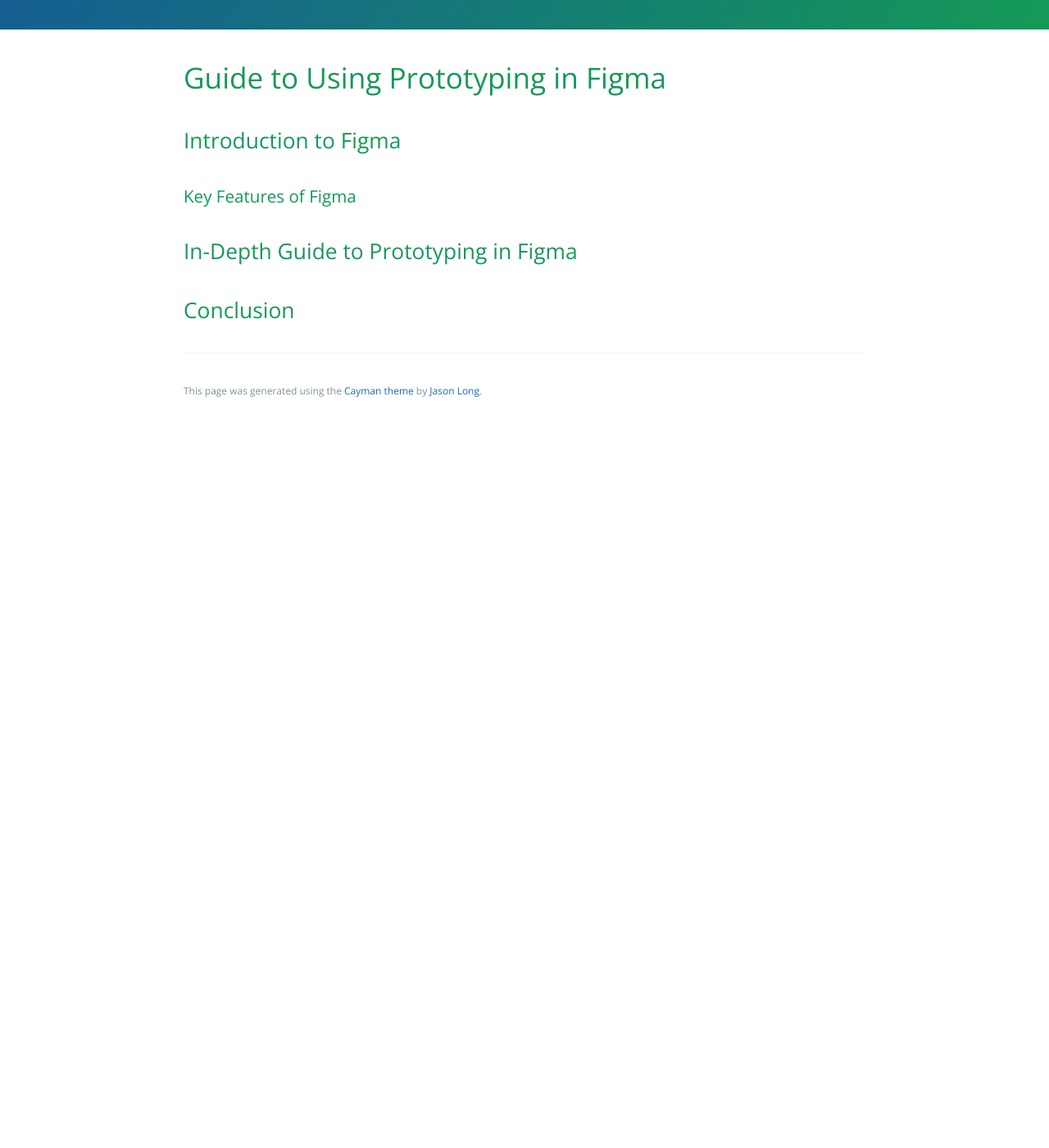
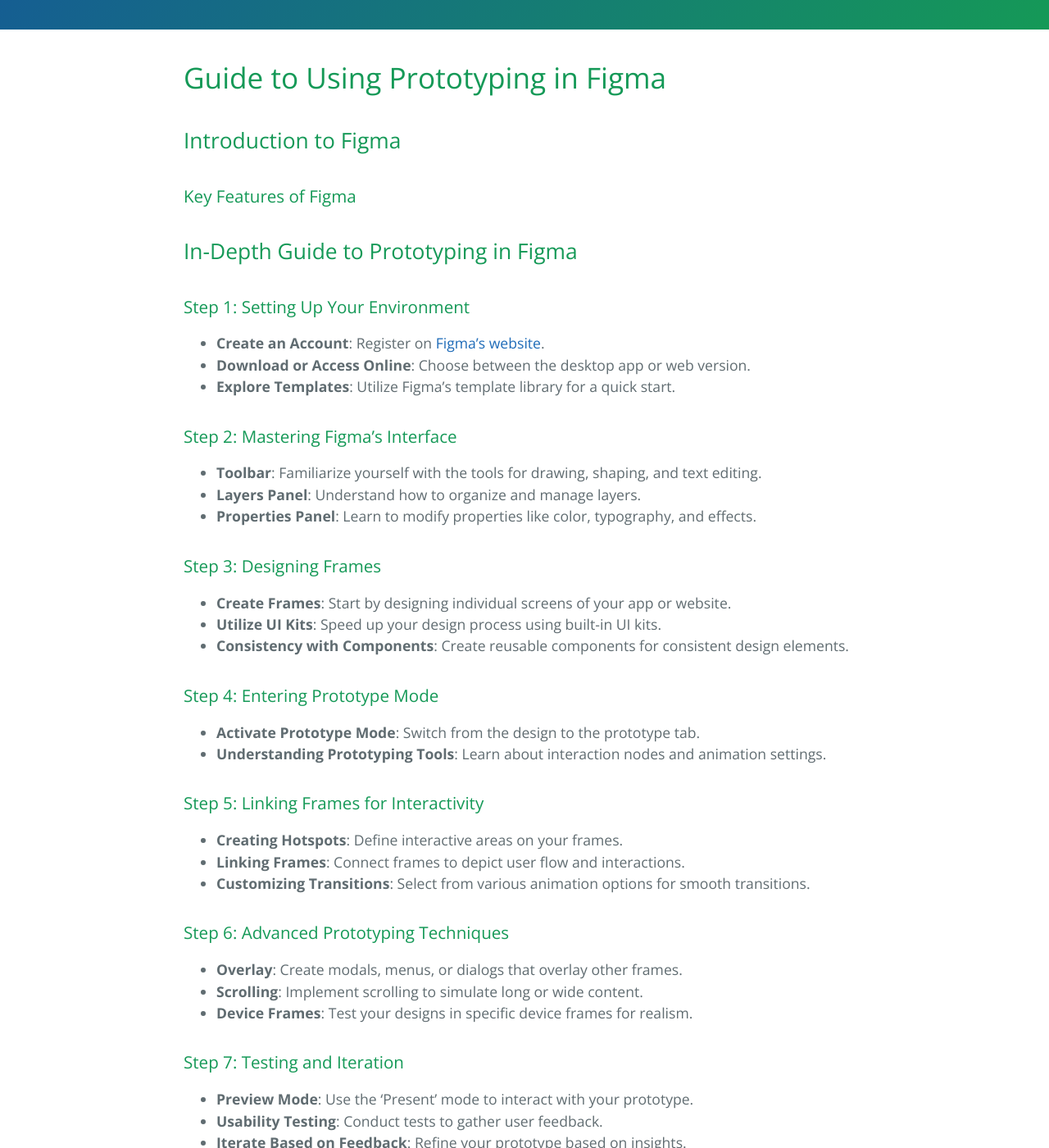
Before and after one commit to learning-software-engineering/learning-software-engineering.github.io, a Jekyll site: the page built from Topics/User_Experience/Prototyping.md, in a window 1280 px wide and 1400 px high, scrolled down 270 px. Shown: the whole window at 82% size. Built offline with Jekyll 4.4.1, drawn with Linux system fonts in a browser that asks for light colours; our own code applies the rules of GitHub Pages for plain Markdown files; before the commit the page ends 900 px from its top, so only the background shows below that; some of the changed text lies outside the part shown.

Commit message:
Created a guide for prototyping

```diff
--- a/Topics/User_Experience/Prototyping.md
+++ b/Topics/User_Experience/Prototyping.md
@@ -1,12 +1,48 @@
 # Guide to Using Prototyping in Figma
 
 ## Introduction to Figma
-
 
 ### Key Features of Figma
 
 
 ## In-Depth Guide to Prototyping in Figma
 
+### Step 1: Setting Up Your Environment
+- **Create an Account**: Register on [Figma's website](https://www.figma.com/).
+- **Download or Access Online**: Choose between the desktop app or web version.
+- **Explore Templates**: Utilize Figma's template library for a quick start.
+
+### Step 2: Mastering Figma's Interface
+- **Toolbar**: Familiarize yourself with the tools for drawing, shaping, and text editing.
+- **Layers Panel**: Understand how to organize and manage layers.
+- **Properties Panel**: Learn to modify properties like color, typography, and effects.
+
+### Step 3: Designing Frames
+- **Create Frames**: Start by designing individual screens of your app or website.
+- **Utilize UI Kits**: Speed up your design process using built-in UI kits.
+- **Consistency with Components**: Create reusable components for consistent design elements.
+
+### Step 4: Entering Prototype Mode
+- **Activate Prototype Mode**: Switch from the design to the prototype tab.
+- **Understanding Prototyping Tools**: Learn about interaction nodes and animation settings.
+
+### Step 5: Linking Frames for Interactivity
+- **Creating Hotspots**: Define interactive areas on your frames.
+- **Linking Frames**: Connect frames to depict user flow and interactions.
+- **Customizing Transitions**: Select from various animation options for smooth transitions.
+
+### Step 6: Advanced Prototyping Techniques
+- **Overlay**: Create modals, menus, or dialogs that overlay other frames.
+- **Scrolling**: Implement scrolling to simulate long or wide content.
+- **Device Frames**: Test your designs in specific device frames for realism.
+
+### Step 7: Testing and Iteration
+- **Preview Mode**: Use the 'Present' mode to interact with your prototype.
+- **Usability Testing**: Conduct tests to gather user feedback.
+- **Iterate Based on Feedback**: Refine your prototype based on insights.
+
+### Step 8: Sharing for Collaboration
+- **Share for Feedback**: Easily share prototypes with team members and stakeholders for valuable feedback.
+- **Collaborative Review Sessions**: Conduct live review sessions where team members can provide input in real-time.
 
 ## Conclusion
```
